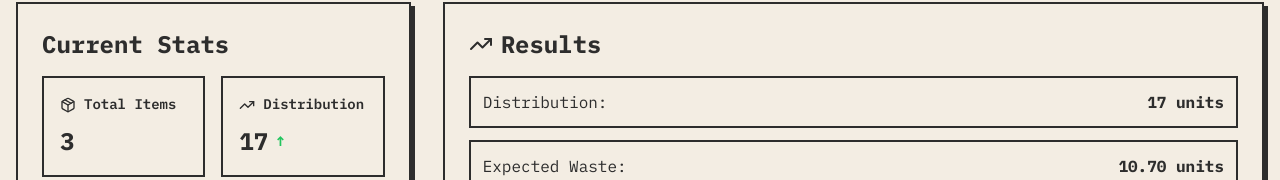
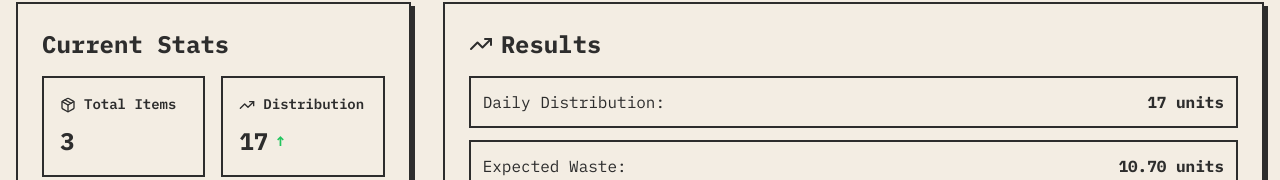
Before and after one commit to rithvikgabri/project-5, a React (Vite) app: page / in a window 1280 px wide. Shown: the part 1064-1244 px from the top of the page. Built offline with nearby package versions, Linux system fonts and the light colour scheme; the HTML template or start-up script is replaced by a standard one.

Commit message:
Update OptimizationDisplay component

```diff
--- a/src/components/OptimizationDisplay.tsx
+++ b/src/components/OptimizationDisplay.tsx
@@ -15,7 +15,7 @@ export default function OptimizationDisplay({ result }: OptimizationDisplayProps
       </h2>
       <div className="space-y-3">
         <div className="flex items-center justify-between border-2 border-[#2d2d2d] p-3">
-          <span>Distribution:</span>
+          <span>Daily Distribution:</span>
           <span className="font-bold">{result.recommendedDistribution} units</span>
         </div>
         <div className="flex items-center justify-between border-2 border-[#2d2d2d] p-3">
```
